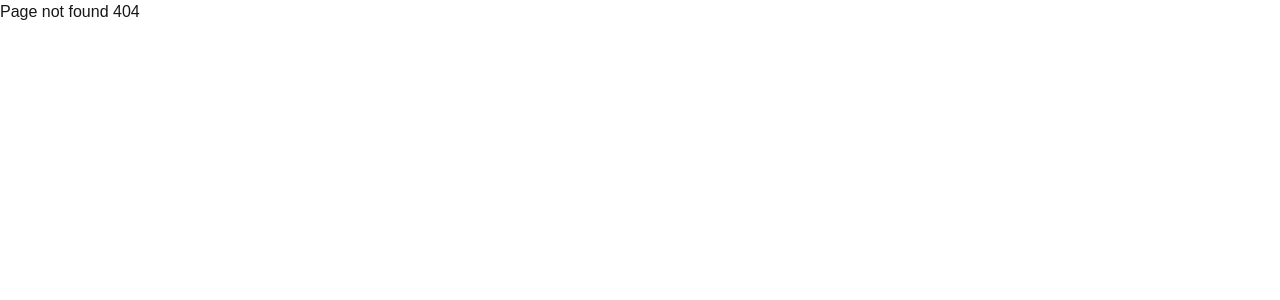
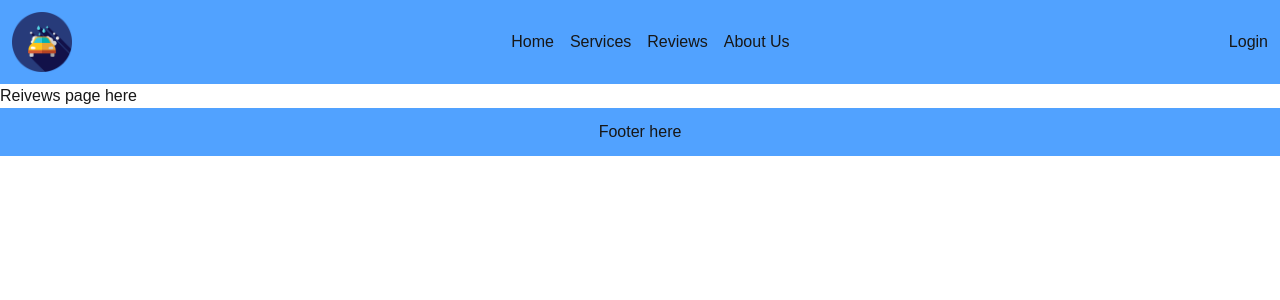
Before and after one commit to jamal-uddin-asif/Car-Cleanify-Next, a Next.js app: page /reviews in a window 1280 px wide. Before the commit this address had no page. Shown: the top 300 px of the page. Built offline with nearby package versions, Linux system fonts and the light colour scheme.

Commit message:
Created getService function

```diff
--- /dev/null
+++ b/src/app/(withCommonLayout)/about-us/page.jsx
@@ -0,0 +1,11 @@
+import React from 'react';
+
+const aboutPage = () => {
+    return (
+        <div>
+
+        </div>
+    );
+};
+
+export default aboutPage;
--- /dev/null
+++ b/src/app/(withCommonLayout)/reviews/page.jsx
@@ -0,0 +1,11 @@
+import React from 'react';
+
+const page = () => {
+    return (
+        <div>
+            Reivews page here
+        </div>
+    );
+};
+
+export default page;
--- /dev/null
+++ b/src/app/(withCommonLayout)/services/page.jsx
@@ -0,0 +1,16 @@
+import React from "react";
+
+const getServices = async () => {
+  const res = await fetch(
+    "https://car-washing-system-cleanify-server.vercel.app/api/v1/services",
+  );
+  const data =await res.json();
+  return data.data
+};
+const servicesPage =async () => {
+    const services = await getServices()
+    console.log(services)
+  return <div>Services page here</div>;
+};
+
+export default servicesPage;
--- a/src/components/shared/Navber.jsx
+++ b/src/components/shared/Navber.jsx
@@ -1,11 +1,25 @@
-import React from 'react';
+import Image from "next/image";
+import Link from "next/link";
+import React from "react";
+import logo from './../../../public/assets/img/logo.png'
 
 const Navber = () => {
-    return (
-        <div>
-            <div className="bg-blue-400 flex justify-center items-center p-3">Navber here</div>
-        </div>
-    );
+  return (
+    <div className="bg-blue-400 flex justify-between items-center p-3">
+      <Link href={'/'}>
+        <Image src={logo} width={60} height={60} alt="Logo"/>
+      </Link>
+      <div className="flex justify-between gap-4 ">
+        <Link href={'/'}>Home</Link>
+        <Link href={'/services'}>Services</Link>
+        <Link href={'/reviews'}>Reviews</Link>
+        <Link href={'/about-us'}>About Us</Link>
+      </div>
+      <div>
+        <button>Login</button>
+      </div>
+    </div>
+  );
 };
 
 export default Navber;
```
Also changed, not shown: public/assets/img/logo.png (added).
